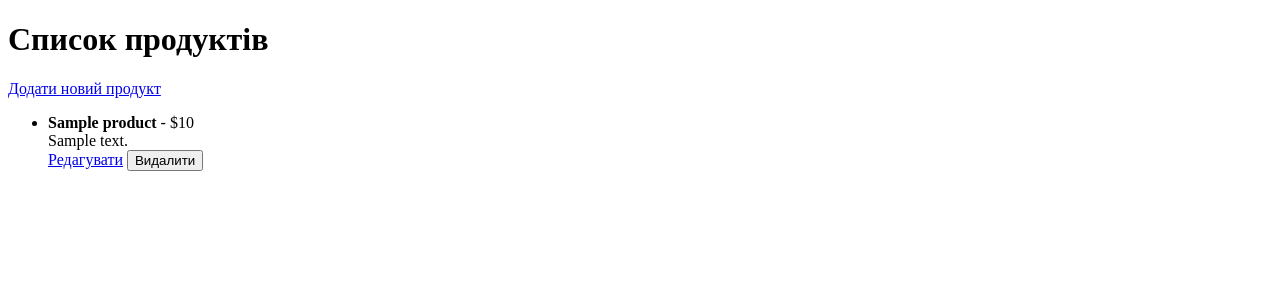
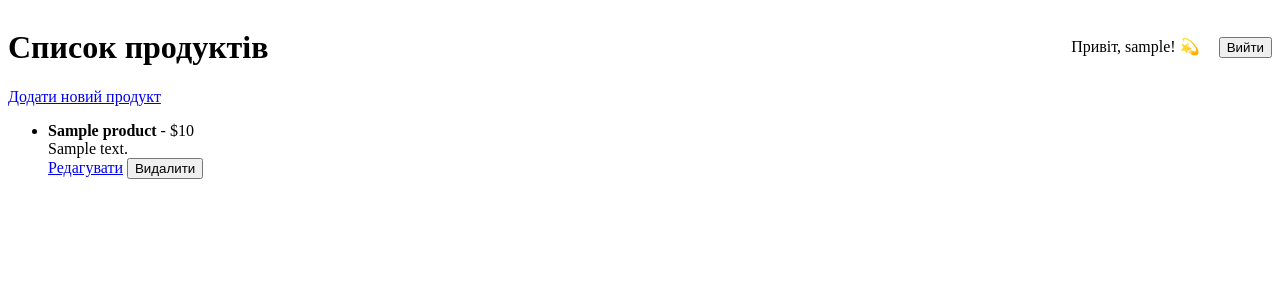
Before and after one commit to ViktoriaTereshcenko/oop-lab1-sem2, a Python web app: template lab1/ShopV1/views/templates/products/list.html in a window 1280 px wide. Shown: the top 300 px of the page. Run offline with Jinja, Linux system fonts and the light colour scheme; the template is opened without the code that fills it: most values are stand-ins (such as "Sample title", 1, 10 or a date in 2020).

Commit message:
Update list.html

```diff
--- a/lab1/ShopV1/views/templates/products/list.html
+++ b/lab1/ShopV1/views/templates/products/list.html
@@ -3,9 +3,23 @@
 <head>
     <meta charset="UTF-8">
     <title>Список продуктів</title>
+    <style>
+        .top-bar {
+            display: flex;
+            justify-content: space-between;
+            align-items: center;
+        }
+    </style>
 </head>
 <body>
-    <h1>Список продуктів</h1>
+    <div class="top-bar">
+        <h1>Список продуктів</h1>
+        <div>
+            <span>Привіт, {{ username }}! 💫</span>
+            <a href="/logout" style="margin-left: 15px;"><button>Вийти</button></a>
+        </div>
+    </div>
+
     <a href="/products/create">Додати новий продукт</a>
     <ul>
         {% for product in products %}
```
